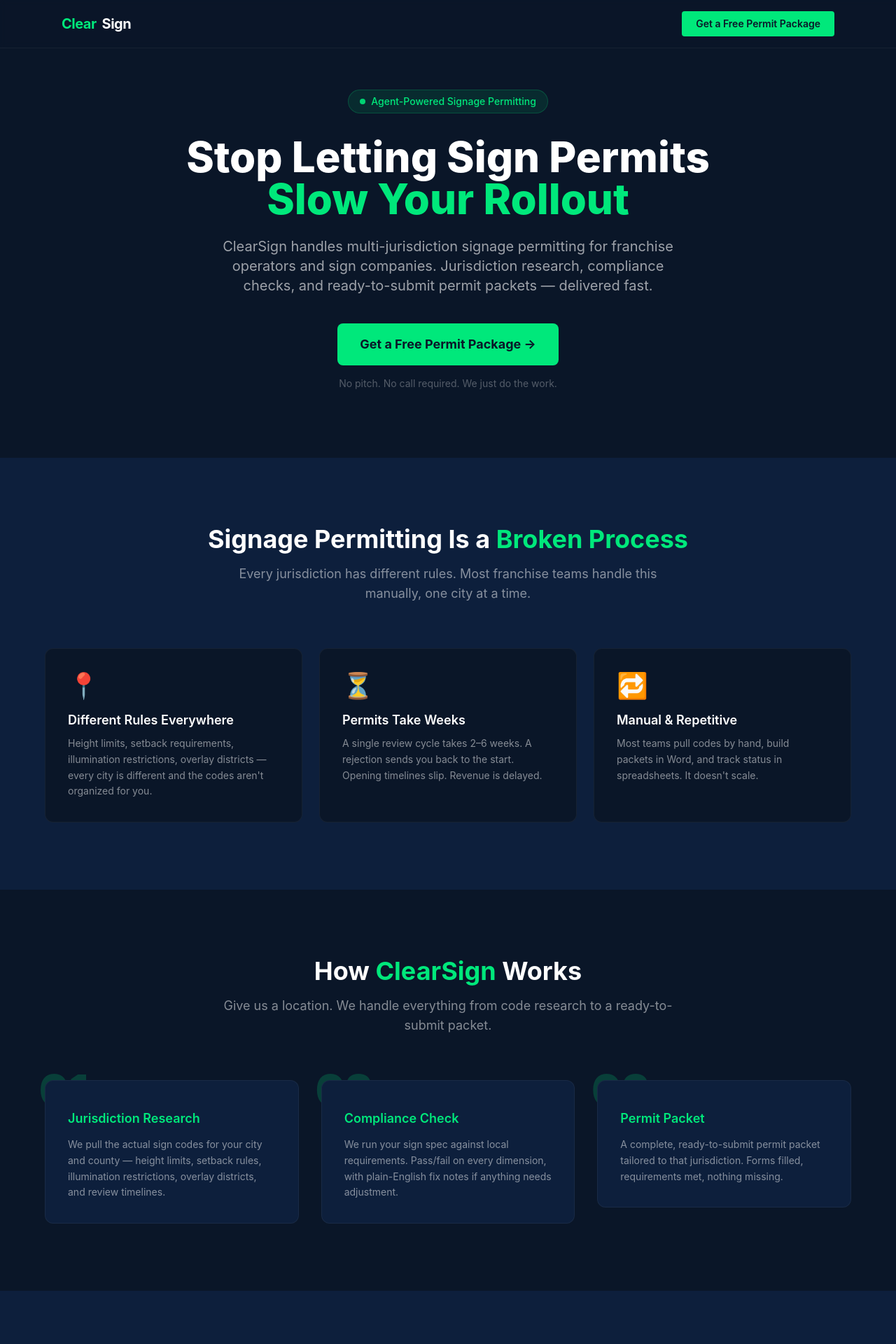
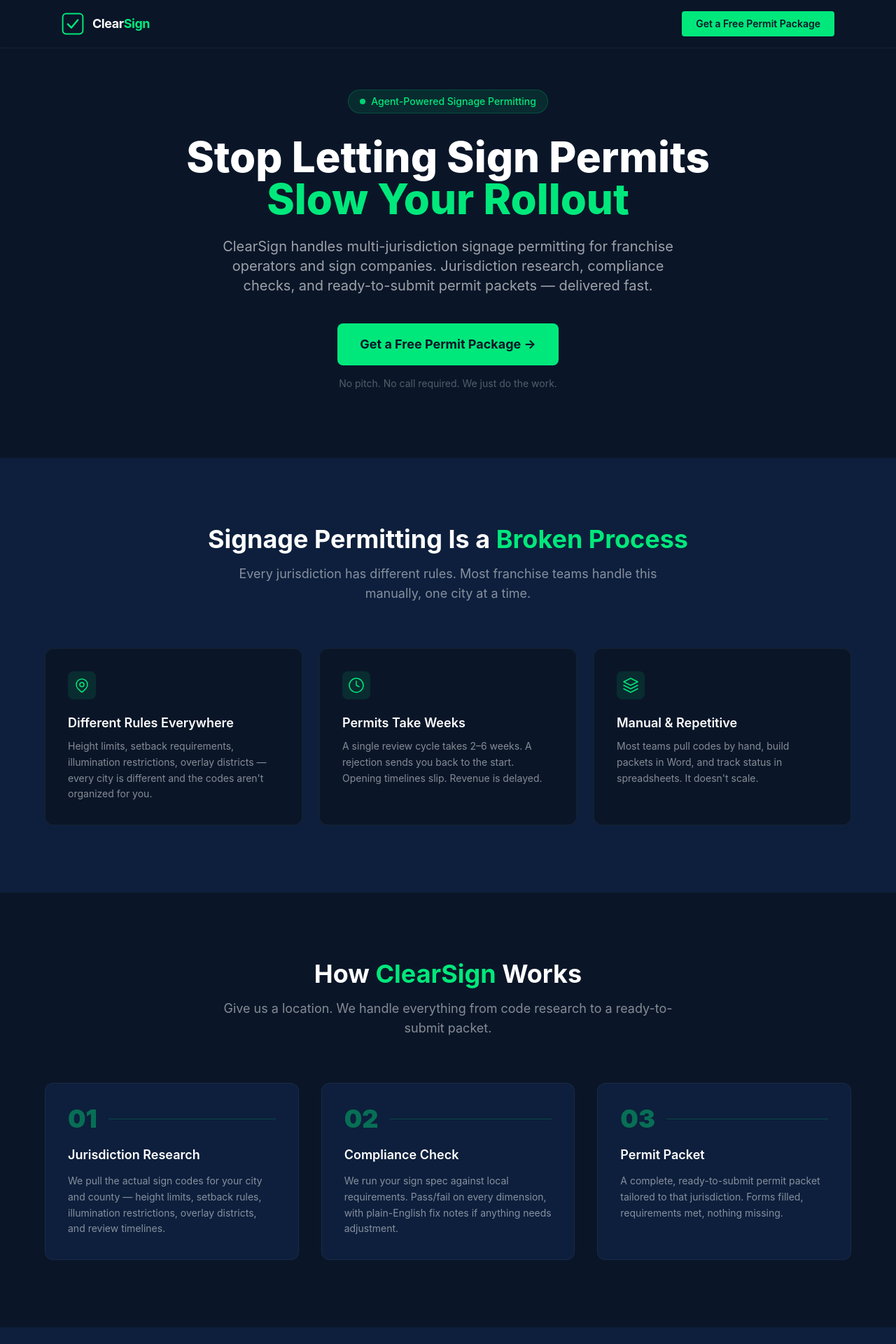
Before and after one commit to clearSign-io/clearsign-website, a Next.js app: page / in a window 1280 px wide. Shown: the top 1920 px of the page at 70% size. Built offline with nearby package versions, Linux system fonts and the light colour scheme.

Commit message:
design: real logo mark, clean SVG icons, fix step number layout

```diff
--- a/src/app/page.tsx
+++ b/src/app/page.tsx
@@ -1,6 +1,59 @@
 "use client";
 
 import { useState } from "react";
+
+// Logo mark — a stylized checkmark inside a square frame, suggesting approval/permit
+function ClearSignLogo({ className = "" }: { className?: string }) {
+  return (
+    <svg
+      viewBox="0 0 40 40"
+      fill="none"
+      xmlns="http://www.w3.org/2000/svg"
+      className={className}
+      aria-label="ClearSign"
+    >
+      {/* Outer frame — signage panel shape */}
+      <rect x="2" y="2" width="36" height="36" rx="6" stroke="#00E87B" strokeWidth="2.5" />
+      {/* Inner approval mark */}
+      <path
+        d="M11 20.5L17.5 27L29 13"
+        stroke="#00E87B"
+        strokeWidth="3"
+        strokeLinecap="round"
+        strokeLinejoin="round"
+      />
+    </svg>
+  );
+}
+
+// Clean SVG icons — no emoji
+function IconMap() {
+  return (
+    <svg viewBox="0 0 24 24" fill="none" stroke="currentColor" strokeWidth="1.5" strokeLinecap="round" strokeLinejoin="round" className="w-6 h-6">
+      <path d="M9 11a3 3 0 1 0 6 0 3 3 0 0 0-6 0z" />
+      <path d="M17.657 16.657 13.414 20.9a2 2 0 0 1-2.827 0l-4.244-4.243a8 8 0 1 1 11.314 0z" />
+    </svg>
+  );
+}
+
+function IconClock() {
+  return (
+    <svg viewBox="0 0 24 24" fill="none" stroke="currentColor" strokeWidth="1.5" strokeLinecap="round" strokeLinejoin="round" className="w-6 h-6">
+      <circle cx="12" cy="12" r="10" />
+      <path d="M12 6v6l4 2" />
+    </svg>
+  );
+}
+
+function IconLayers() {
+  return (
+    <svg viewBox="0 0 24 24" fill="none" stroke="currentColor" strokeWidth="1.5" strokeLinecap="round" strokeLinejoin="round" className="w-6 h-6">
+      <path d="M12 2 2 7l10 5 10-5-10-5z" />
+      <path d="M2 17l10 5 10-5" />
+      <path d="M2 12l10 5 10-5" />
+    </svg>
+  );
+}
 
 export default function Home() {
   const [formData, setFormData] = useState({
@@ -21,12 +74,15 @@
 
   return (
     <main className="min-h-screen bg-[#0A1628] text-white">
+
       {/* Nav */}
       <nav className="fixed top-0 w-full z-50 bg-[#0A1628]/90 backdrop-blur-sm border-b border-white/5">
         <div className="max-w-6xl mx-auto px-6 py-4 flex items-center justify-between">
-          <div className="flex items-center gap-2">
-            <span className="text-[#00E87B] font-bold text-xl tracking-tight">Clear</span>
-            <span className="text-white font-bold text-xl tracking-tight">Sign</span>
+          <div className="flex items-center gap-3">
+            <ClearSignLogo className="w-8 h-8" />
+            <span className="font-bold text-lg tracking-tight">
+              Clear<span className="text-[#00E87B]">Sign</span>
+            </span>
           </div>
           <a
             href="#contact"
@@ -77,17 +133,17 @@
           <div className="grid md:grid-cols-3 gap-6">
             {[
               {
-                icon: "📍",
+                icon: <IconMap />,
                 title: "Different Rules Everywhere",
                 desc: "Height limits, setback requirements, illumination restrictions, overlay districts — every city is different and the codes aren't organized for you.",
               },
               {
-                icon: "⏳",
+                icon: <IconClock />,
                 title: "Permits Take Weeks",
                 desc: "A single review cycle takes 2–6 weeks. A rejection sends you back to the start. Opening timelines slip. Revenue is delayed.",
               },
               {
-                icon: "🔁",
+                icon: <IconLayers />,
                 title: "Manual & Repetitive",
                 desc: "Most teams pull codes by hand, build packets in Word, and track status in spreadsheets. It doesn't scale.",
               },
@@ -96,7 +152,9 @@
                 key={item.title}
                 className="bg-[#0A1628] border border-white/5 rounded-xl p-8"
               >
-                <div className="text-4xl mb-4">{item.icon}</div>
+                <div className="text-[#00E87B] mb-5 w-10 h-10 flex items-center justify-center bg-[#00E87B]/10 rounded-lg">
+                  {item.icon}
+                </div>
                 <h3 className="text-lg font-semibold mb-2">{item.title}</h3>
                 <p className="text-white/50 text-sm leading-relaxed">{item.desc}</p>
               </div>
@@ -134,14 +192,15 @@
                 desc: "A complete, ready-to-submit permit packet tailored to that jurisdiction. Forms filled, requirements met, nothing missing.",
               },
             ].map((item) => (
-              <div key={item.step} className="relative">
-                <div className="text-[#00E87B]/20 font-black text-6xl absolute -top-4 -left-2 select-none">
-                  {item.step}
+              <div key={item.step} className="bg-[#0D1F3C] border border-white/5 rounded-xl p-8">
+                <div className="flex items-center gap-4 mb-5">
+                  <span className="text-[#00E87B] font-black text-4xl leading-none opacity-40 select-none">
+                    {item.step}
+                  </span>
+                  <div className="h-px flex-1 bg-[#00E87B]/20" />
                 </div>
-                <div className="relative bg-[#0D1F3C] border border-white/5 rounded-xl p-8 pt-10">
-                  <h3 className="text-lg font-semibold mb-3 text-[#00E87B]">{item.title}</h3>
-                  <p className="text-white/50 text-sm leading-relaxed">{item.desc}</p>
-                </div>
+                <h3 className="text-lg font-semibold mb-3 text-white">{item.title}</h3>
+                <p className="text-white/50 text-sm leading-relaxed">{item.desc}</p>
               </div>
             ))}
           </div>
@@ -365,14 +424,15 @@
       {/* Footer */}
       <footer className="py-10 px-6 border-t border-white/5">
         <div className="max-w-6xl mx-auto flex flex-col md:flex-row items-center justify-between gap-4">
-          <div className="flex items-center gap-1">
-            <span className="text-[#00E87B] font-bold">Clear</span>
-            <span className="text-white font-bold">Sign</span>
-            <span className="text-white/30 text-sm ml-3">© 2026</span>
+          <div className="flex items-center gap-3">
+            <ClearSignLogo className="w-6 h-6" />
+            <span className="font-bold">Clear<span className="text-[#00E87B]">Sign</span></span>
+            <span className="text-white/30 text-sm ml-2">© 2026</span>
           </div>
           <p className="text-white/30 text-sm">We get your signs approved.</p>
         </div>
       </footer>
+
     </main>
   );
 }
```
